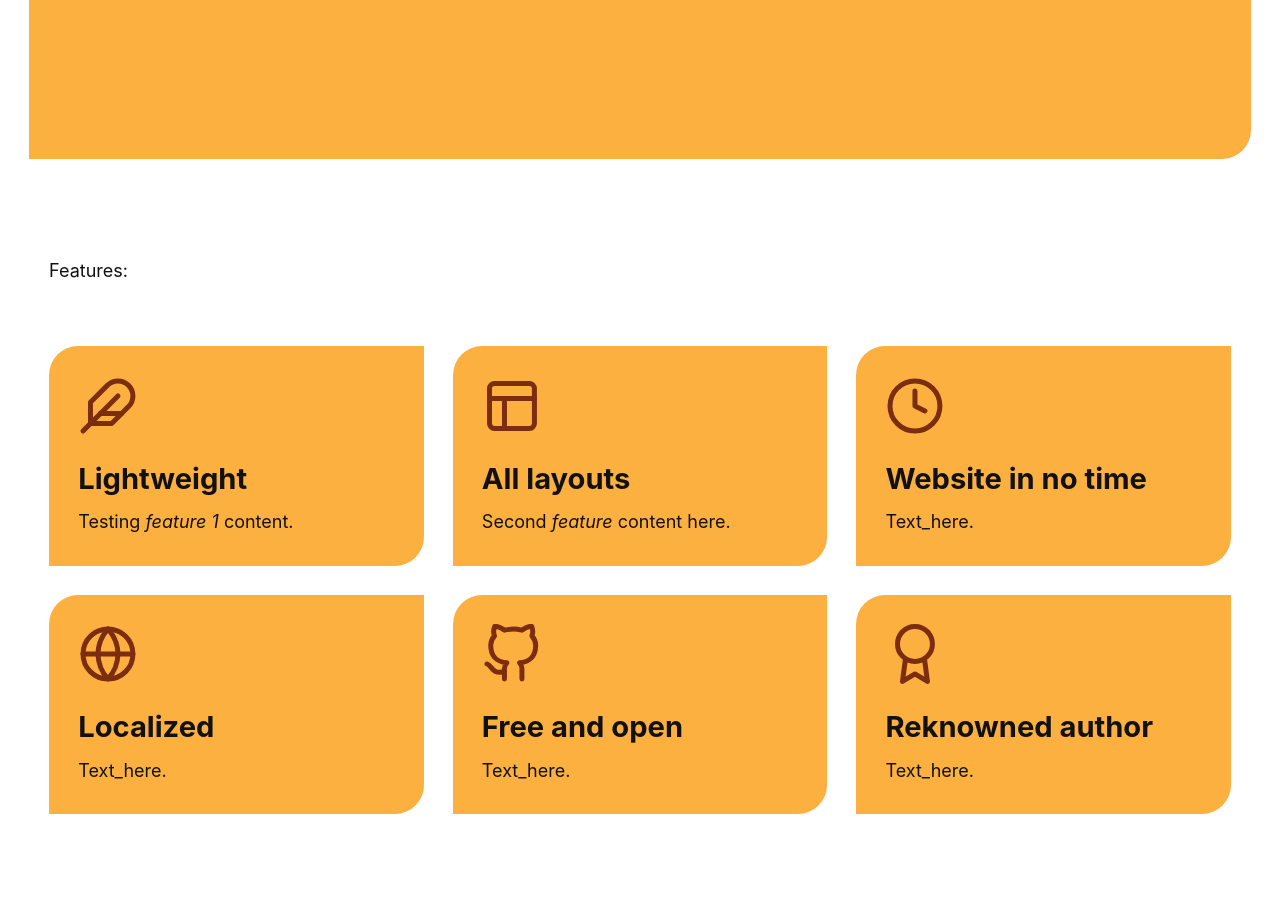
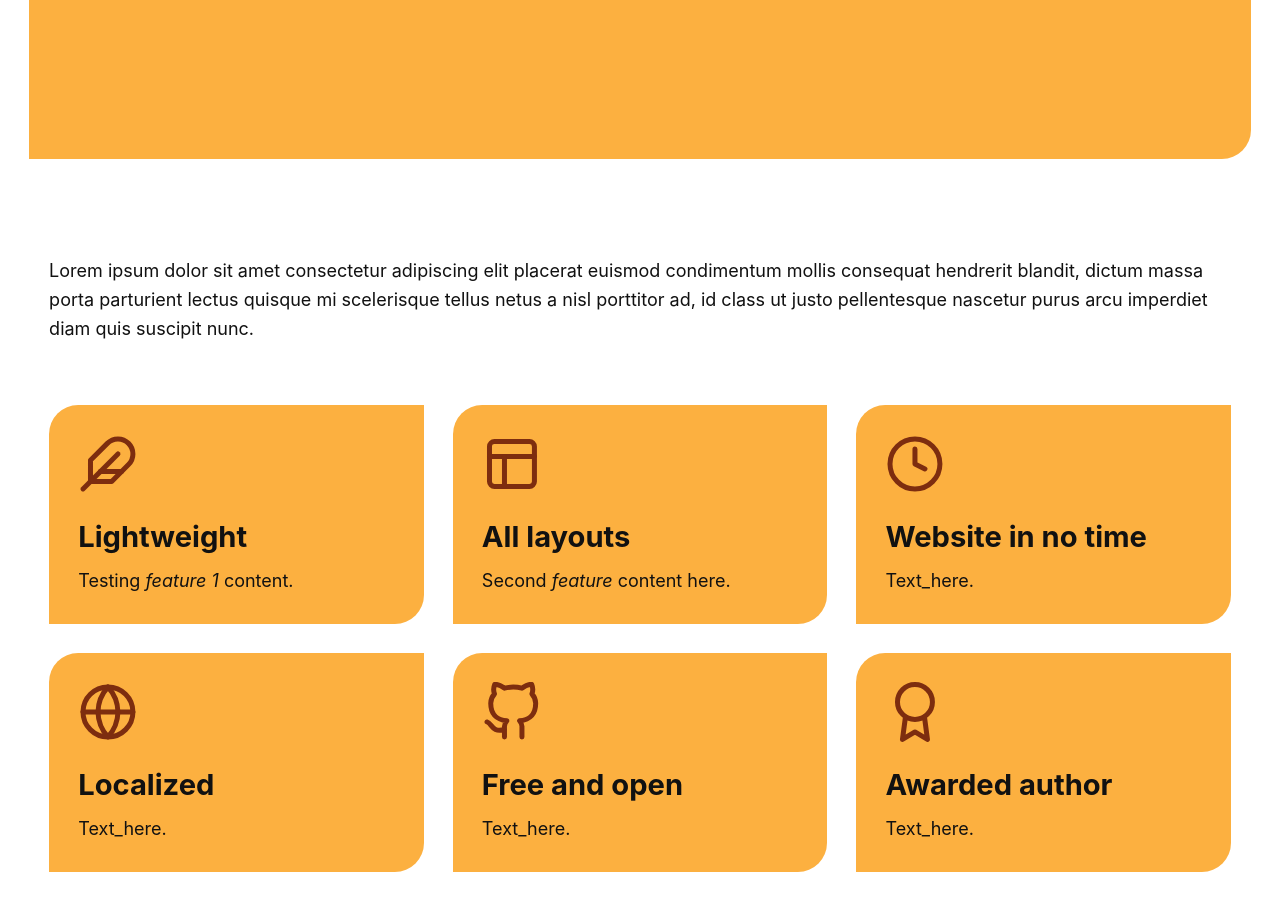
Before and after one commit to webmandesign/playground-for-beaver-themer, a Jekyll site: the page built from index.md, in a window 1280 px wide and 900 px high, scrolled down 639 px. Built offline with Jekyll 4.4.1, drawn with Linux system fonts in a browser that asks for light colours; some of the changed text lies outside the part shown.

Commit message:
* Updating texts

```diff
--- a/_data/features.yml
+++ b/_data/features.yml
@@ -13,6 +13,6 @@
 - title: Free and open
   content: Text_here.
   icon: github
-- title: Reknowned author
+- title: Awarded author
   content: Text_here.
   icon: award
--- a/index.md
+++ b/index.md
@@ -7,6 +7,8 @@ intro_text: Lorem ipsum dolor sit amet consectetur adipiscing elit rhoncus erat
 intro_image: assets/images/website-sections.png
 ---
 
-Features:
+Lorem ipsum dolor sit amet consectetur adipiscing elit placerat euismod condimentum mollis consequat hendrerit blandit, dictum massa porta parturient lectus quisque mi scelerisque tellus netus a nisl porttitor ad, id class ut justo pellentesque nascetur purus arcu imperdiet diam quis suscipit nunc.
 
 {% include features.html %}
+
+Lorem ipsum dolor sit amet consectetur adipiscing elit placerat euismod condimentum mollis consequat hendrerit blandit, dictum massa porta parturient lectus quisque mi scelerisque tellus netus a nisl porttitor ad, id class ut justo pellentesque nascetur purus arcu imperdiet diam quis suscipit nunc.
```
